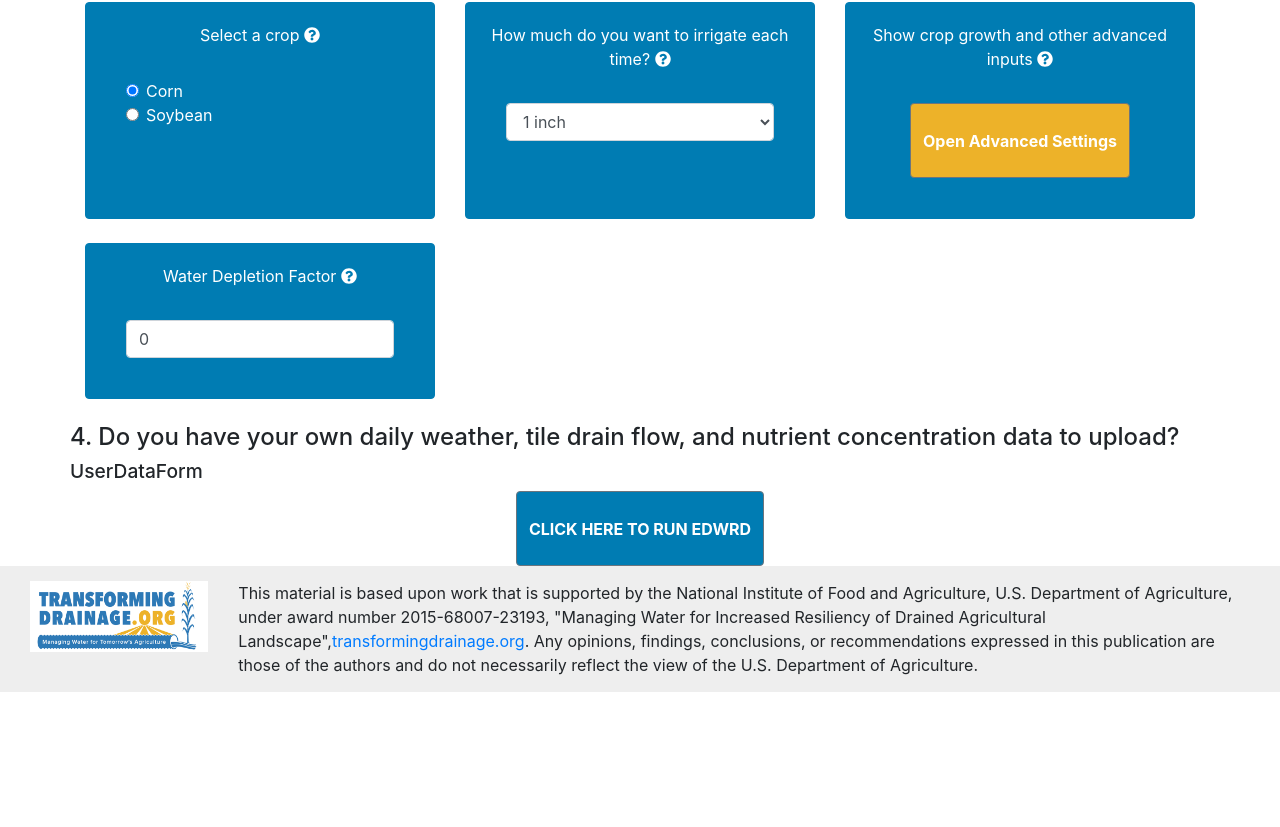
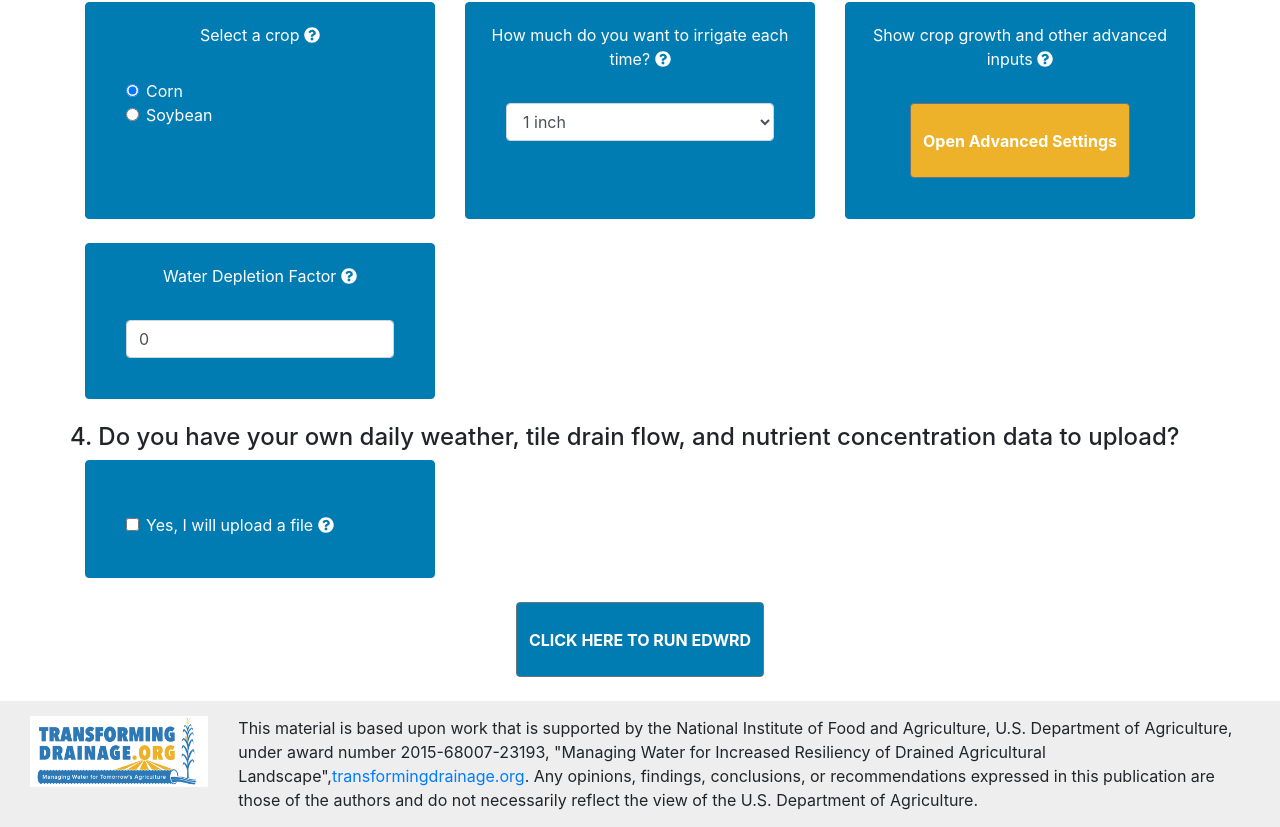
Before and after one commit to TransformingDrainageProject/EDWRD, a React (Create React App) app in the folder client/: page / in a window 1280 px wide. Shown: the part 2030-2857 px from the top of the page. Before the commit the page ends 2722 px from the top, so only its background shows below. Built offline with nearby package versions, Linux system fonts and the light colour scheme.

Commit message:
add basic data upload form

```diff
--- a/client/src/components/Checkbox.js
+++ b/client/src/components/Checkbox.js
@@ -1,6 +1,8 @@
 import React from 'react';
+import { FontAwesomeIcon } from '@fortawesome/react-fontawesome';
+import { faQuestionCircle } from '@fortawesome/free-solid-svg-icons';
 
-const Checkbox = ({ field, type, label }) => (
+const Checkbox = ({ field, type, label, showHelp }) => (
   <div className="form-check">
     <input
       className="form-check-input"
@@ -11,6 +13,9 @@ const Checkbox = ({ field, type, label }) => (
     <label className="form-check-label" htmlFor={field.name}>
       {label}
     </label>
+    {showHelp ? (
+      <FontAwesomeIcon icon={faQuestionCircle} style={{ marginLeft: '5px' }} />
+    ) : null}
   </div>
 );
 
--- a/client/src/components/Form/FormContainer.js
+++ b/client/src/components/Form/FormContainer.js
@@ -8,10 +8,12 @@ import UserDataForm from './UserDataForm';
 // initial values
 import fieldReservoirInitialValues from './FieldReservoirForm/initialValues';
 import cropManagementInitialValues from './CropManagementForm/initialValues';
+import userDataInitialValues from './UserDataForm/initialValues';
 
 const initialValues = {
   ...fieldReservoirInitialValues,
-  ...cropManagementInitialValues
+  ...cropManagementInitialValues,
+  ...userDataInitialValues
 };
 
 const FormContainer = () => {
@@ -56,6 +58,7 @@ const FormContainer = () => {
             </div>
             <div className="row justify-content-center">
               <Button
+                className="mb-4"
                 type="submit"
                 disabled={isSubmitting}
                 style={{ backgroundColor: '#007cb3', height: '75px' }}
--- a/client/src/components/Form/UserDataForm/UserDataForm.js
+++ b/client/src/components/Form/UserDataForm/UserDataForm.js
@@ -1,7 +1,27 @@
 import React from 'react';
+import { Field } from 'formik';
+
+import Checkbox from '../../Checkbox';
+import FormCard from '../FormCard';
 
 const UserDataForm = () => {
-  return <h2>UserDataForm</h2>;
+  return (
+    <div className="container-fluid">
+      <div className="row mb-4">
+        <div className="col-md-4">
+          <FormCard hideHelp={true}>
+            <Field
+              type="checkbox"
+              name="dailyUpload"
+              label="Yes, I will upload a file"
+              showHelp={true}
+              component={Checkbox}
+            />
+          </FormCard>
+        </div>
+      </div>
+    </div>
+  );
 };
 
 export default UserDataForm;
--- /dev/null
+++ b/client/src/components/Form/UserDataForm/initialValues.js
@@ -0,0 +1,5 @@
+const initialValues = {
+  dailyUpload: false
+};
+
+export default initialValues;
```
